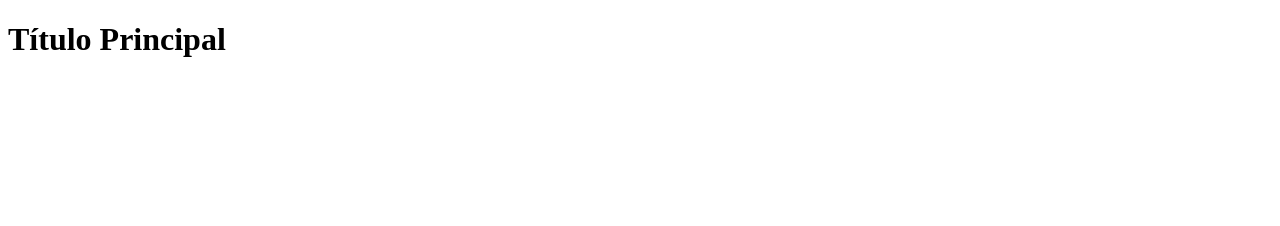
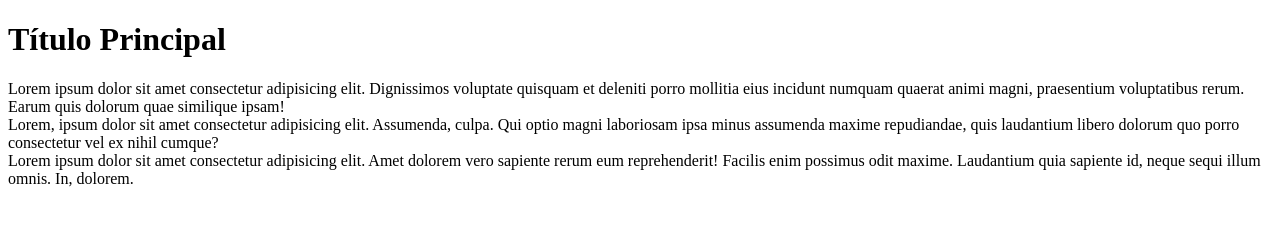
Before and after one commit to Gabrinne/aulaGit, a plain HTML site: page index.html in a window 1280 px wide. Drawn offline with Linux system fonts and the light colour scheme.

Commit message:
adicionando sections

```diff
--- a/index.html
+++ b/index.html
@@ -8,5 +8,10 @@
 </head>
 <body>
     <h1> Título Principal </h1>
+    <section>
+        <article>Lorem ipsum dolor sit amet consectetur adipisicing elit. Dignissimos voluptate quisquam et deleniti porro mollitia eius incidunt numquam quaerat animi magni, praesentium voluptatibus rerum. Earum quis dolorum quae similique ipsam!</article>
+        <article>Lorem, ipsum dolor sit amet consectetur adipisicing elit. Assumenda, culpa. Qui optio magni laboriosam ipsa minus assumenda maxime repudiandae, quis laudantium libero dolorum quo porro consectetur vel ex nihil cumque?</article>
+        <article>Lorem ipsum dolor sit amet consectetur adipisicing elit. Amet dolorem vero sapiente rerum eum reprehenderit! Facilis enim possimus odit maxime. Laudantium quia sapiente id, neque sequi illum omnis. In, dolorem.</article>
+    </section>
 </body>
 </html>
```
